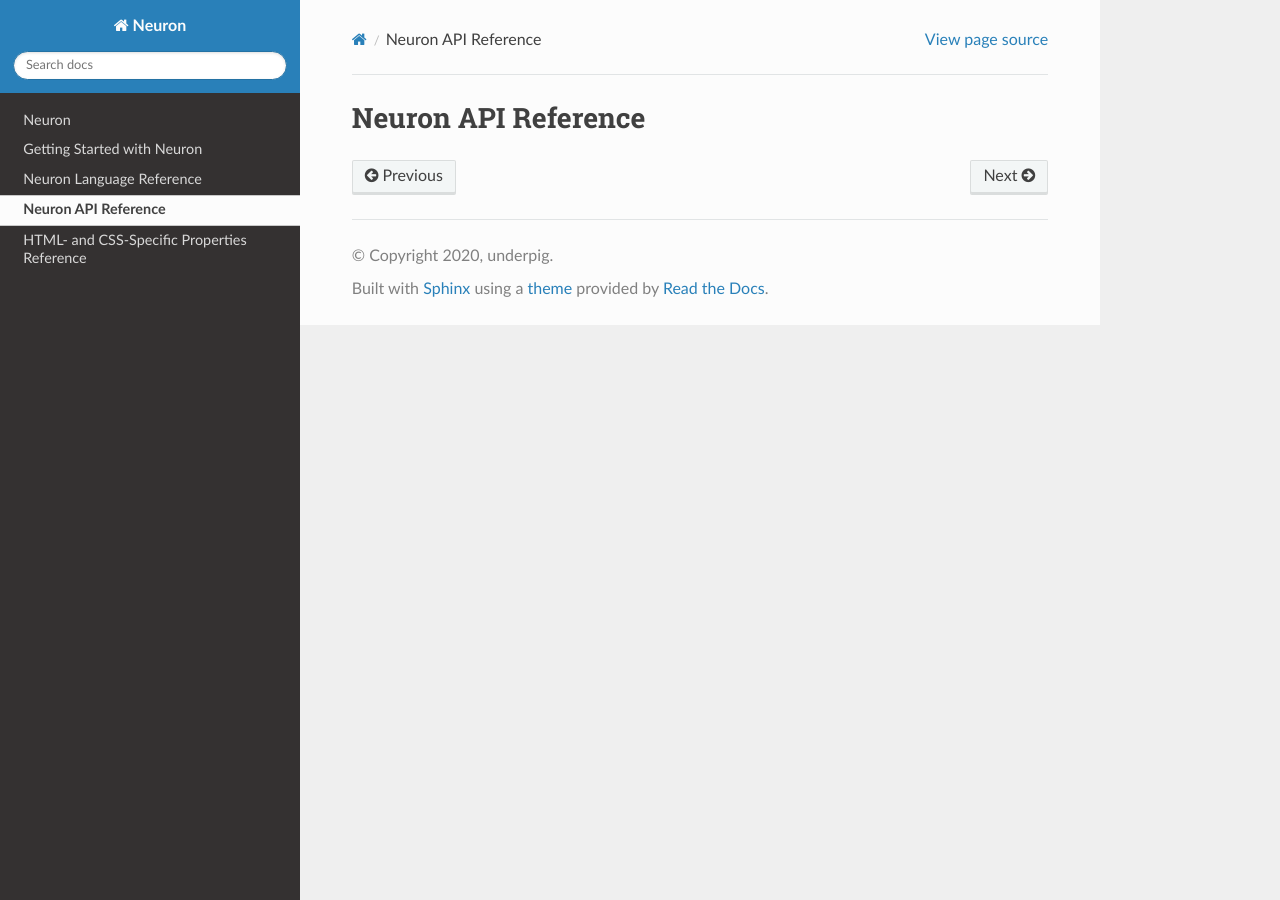
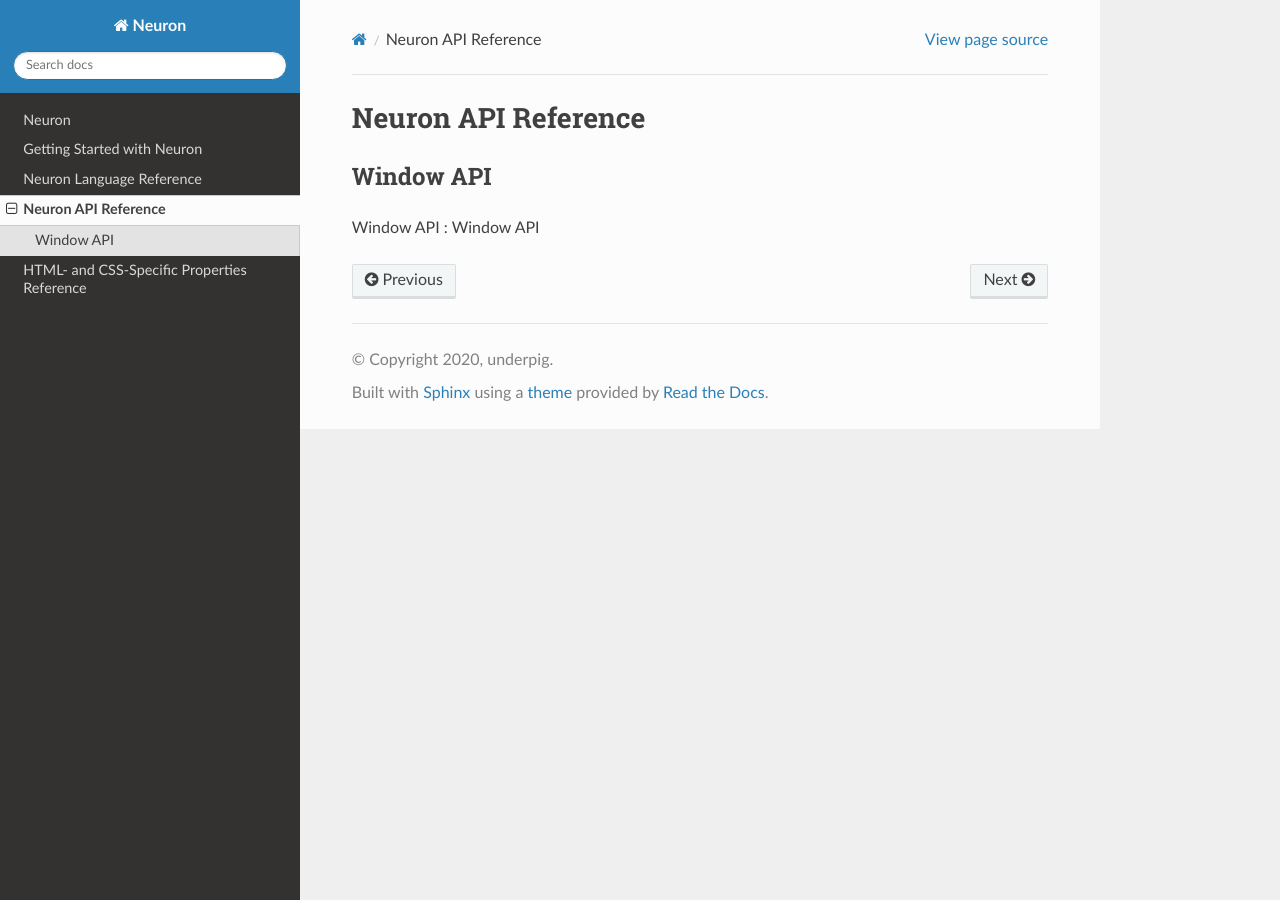
Before and after one commit to underpig1/neuron-lang, a Sphinx documentation site: the page built from docs/source/api.md, in a window 1280 px wide. Built offline with Sphinx 7.4.7 and the Read the Docs theme 2.0.0, drawn with Linux system fonts in a browser that asks for light colours.

Commit message:
Update api.md

```diff
--- a/docs/source/api.md
+++ b/docs/source/api.md
@@ -1 +1,4 @@
 # Neuron API Reference
+## Window API
+Window API
+: Window API
```
